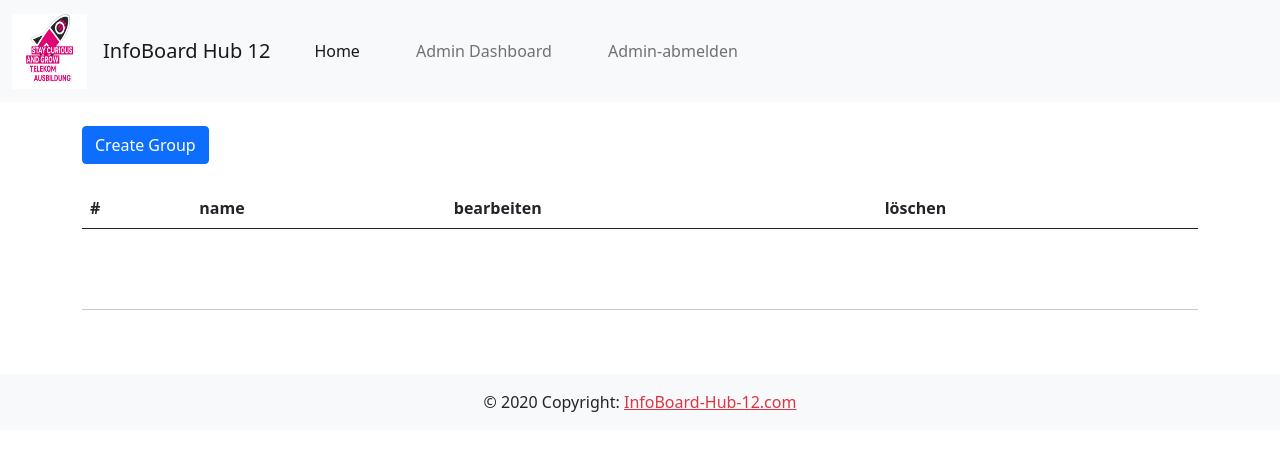
After one commit to Ali1995Askar/Infoboard_hub_12, a Django app: page /groups-dashboard in a window 1280 px wide. The commit adds this page. Shown: the top 451 px of the page. Run offline with Django 3.2, Linux system fonts and the light colour scheme; the visitor is signed in with stand-in values (Sample User, id 1); data that the repository does not hold is empty; parts of the project's set-up code (start-up, migrations or seed data) failed here and were passed over; some libraries are stand-ins or nearby versions.

Commit message:
add group dashboad

```diff
--- a/Infoboard_Hub_12/appointment/admin.py
+++ b/Infoboard_Hub_12/appointment/admin.py
@@ -4,3 +4,4 @@ from  . import models
 
 admin.site.register (models.Appointment)
 admin.site.register (models.Advertising)
+admin.site.register (models.Group)
--- a/Infoboard_Hub_12/appointment/urls.py
+++ b/Infoboard_Hub_12/appointment/urls.py
@@ -1,5 +1,5 @@
 
-from django.contrib import admin
+
 from django.urls import path
 from . import views
 
@@ -10,6 +10,13 @@ urlpatterns = [
     path('appointment/<int:pk>/update', views.AppointmentUpdate.as_view(), name='update'),
     path('appointment/<int:pk>/delete', views.AppointmentDelete.as_view(), name='delete'),
 
+
+    path('groups-dashboard', views.groups_dashboard, name='groups-dashboard'),
+    path('group/create', views.GroupCreate.as_view(), name='group-create'),
+    path('group/<int:pk>/update', views.GroupUpdate.as_view(), name='group-update'),
+    path('group/<int:pk>/delete', views.GroupDelete.as_view(), name='group-delete'),
+
+
     path('admin-login/', views.admin_login, name='admin-login'),
     path('admin-logout/', views.admin_logout, name='admin-logout'),
 
--- a/Infoboard_Hub_12/appointment/views.py
+++ b/Infoboard_Hub_12/appointment/views.py
@@ -5,8 +5,8 @@ from django.contrib.auth import login , logout
 from django.contrib.auth.decorators import login_required
 from django.utils.decorators import method_decorator
 
-from .models import Appointment, Advertising
-from .forms import AppointmentForm, AdvertisingForm, LoginForm
+from .models import Appointment, Advertising, Group
+from .forms import AppointmentForm, AdvertisingForm, LoginForm, GroupForm
 
 # Create your views here.
 
@@ -45,7 +45,19 @@ def admin_logout (request) :
 def admin_dashboard(request):
     if request.method =='GET':
         appointments = Appointment.objects.all()
-        return render(request, 'admin_dashboard.html', context={'appointments': appointments })
+
+        return render(request, 'admin_dashboard.html', context={'appointments': appointments})
+
+
+
+
+@login_required (login_url = 'admin-login')
+def groups_dashboard(request):
+    if request.method =='GET':
+        groups = Group.objects.all()
+        return render(request, 'groups_dashboard.html', context={'groups': groups})
+
+
 
 
 @method_decorator(login_required(login_url = 'admin-login'), name='dispatch')
@@ -88,3 +100,44 @@ class AdvertisingUpdate(UpdateView):
 
     def get_success_url(self):
         return reverse('index')
+
+
+
+
+
+
+
+
+
+
+
+
+@method_decorator(login_required(login_url = 'admin-login'), name='dispatch')
+class GroupCreate(CreateView):
+    model = Group
+    form_class = GroupForm
+    template_name = 'group_form.html'
+
+    def get_success_url(self):
+          return reverse('groups-dashboard')
+
+
+@method_decorator(login_required(login_url = 'admin-login'), name='dispatch')
+class GroupUpdate(UpdateView):
+    model = Group
+    form_class = GroupForm
+    template_name = 'group_form.html'
+    context_object_name = 'group'
+
+
+    def get_success_url(self):
+        return reverse('groups-dashboard')
+
+
+@method_decorator(login_required(login_url = 'admin-login'), name='dispatch')
+class GroupDelete(DeleteView):
+    model = Group
+    template_name = 'delete_group.html'
+
+    def get_success_url(self):
+        return reverse('groups-dashboard')
--- /dev/null
+++ b/Infoboard_Hub_12/templates/groups_dashboard.html
@@ -0,0 +1,55 @@
+{% extends 'shared/base.html' %}
+
+{% load static %}
+{% block title %}Groups-dashboard{% endblock %}
+{% block content%}
+<br>
+<div class="container">
+    <a href="{% url 'group-create' %}">
+        <button type="button" class="btn btn-primary">Create Group</button>
+    </a>
+
+<br><br>
+
+    <table id="_appendHere" class="table table-striped">
+        <thead class="thead-dark">
+        <tr>
+            <th scope="col">#</th>
+            <th scope="col">name</th>
+            <th scope="col">bearbeiten</th>
+            <th scope="col">löschen</th>
+
+        </tr>
+        </thead>
+        <tbody>
+        {% for group in groups %}
+            <tr>
+            <th scope="row"> {{ group.id }}</th>
+                <td>{{group.name}}</td>
+
+
+                <td>
+                    <a href="{% url 'group-update' group.id %}">
+                        <button type="button" class="btn btn-warning">bearbeiten</button>
+                    </a>
+                </td>
+
+                <td>
+                    <a href="{% url 'group-delete' group.id %}">
+                        <button type="button" class="btn btn-danger">löschen</button>
+                    </a>
+                </td>
+            </tr>
+        {% endfor %}
+        </tbody>
+    </table>
+    <br><br><hr><br>
+</div>
+
+
+
+<br>
+
+
+
+{% endblock %}
--- a/Infoboard_Hub_12/templates/index.html
+++ b/Infoboard_Hub_12/templates/index.html
@@ -13,6 +13,7 @@
         <th scope="col">Veranstaltung</th>
         <th scope="col">Veranstalter</th>
         <th scope="col">Berufsgruppe</th>
+        <th scope="col">Room</th>
         <th scope="col">Ort</th>
         <th scope="col">Datum,Urzeit</th>
       </tr>
@@ -24,6 +25,7 @@
           <td>{{appointment.party_type}}</td>
           <td>{{appointment.party_organizer}}</td>
           <td>{{appointment.group}}</td>
+          <td>{{appointment.room}}</td>
           <td>{{appointment.location}}</td>
           <td>{{appointment.party_date}}</td>
         </tr>
```
Also changed, not shown: Infoboard_Hub_12/appointment/forms.py (+18 -3 lines), Infoboard_Hub_12/appointment/models.py (+11 -1 lines), Infoboard_Hub_12/templates/admin_dashboard.html (+7 -1 lines), Infoboard_Hub_12/templates/delete_group.html (added, +37 -0 lines), Infoboard_Hub_12/templates/group_form.html (added, +21 -0 lines), Infoboard_Hub_12/appointment/migrations/0001_initial.py.
